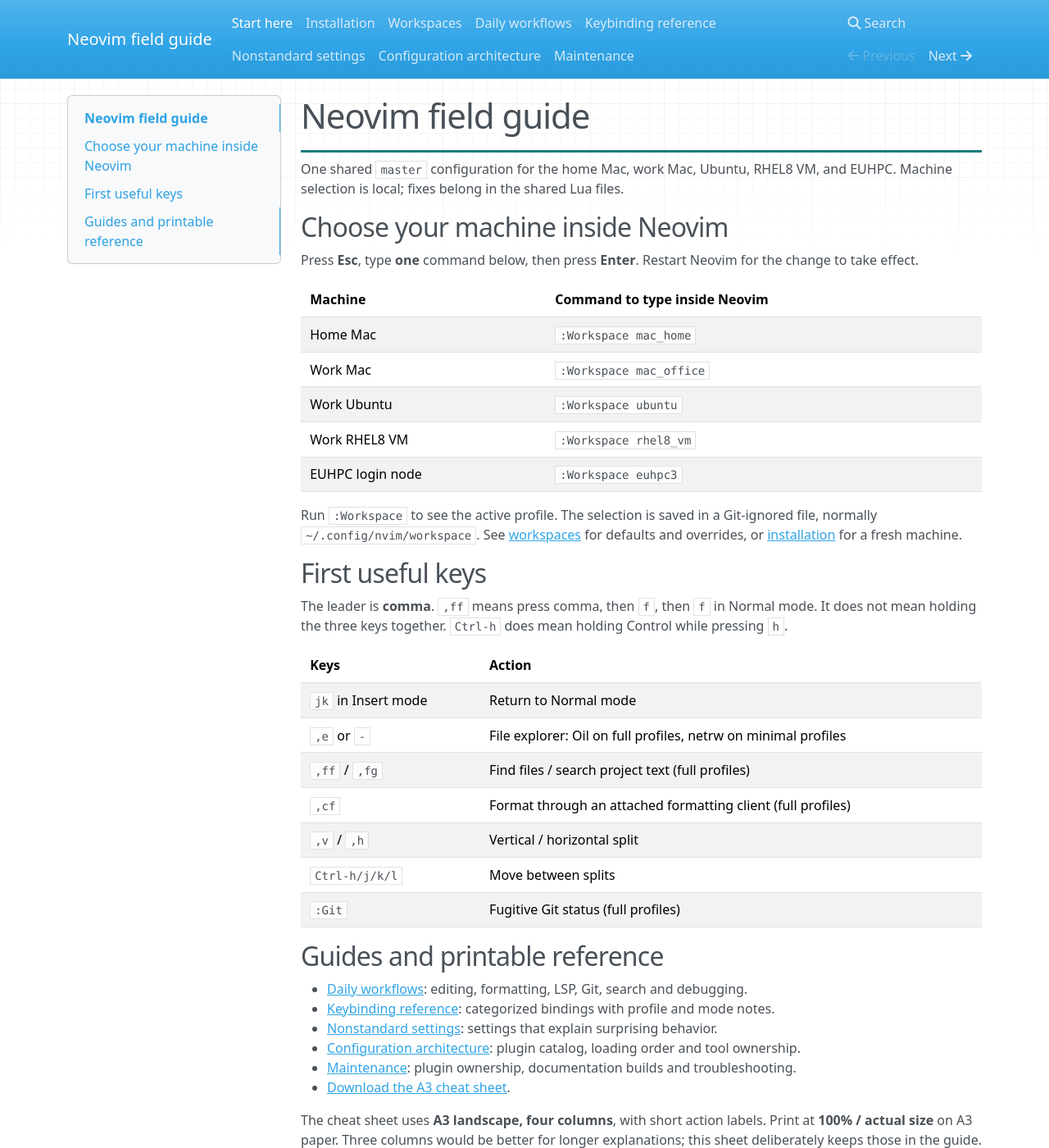
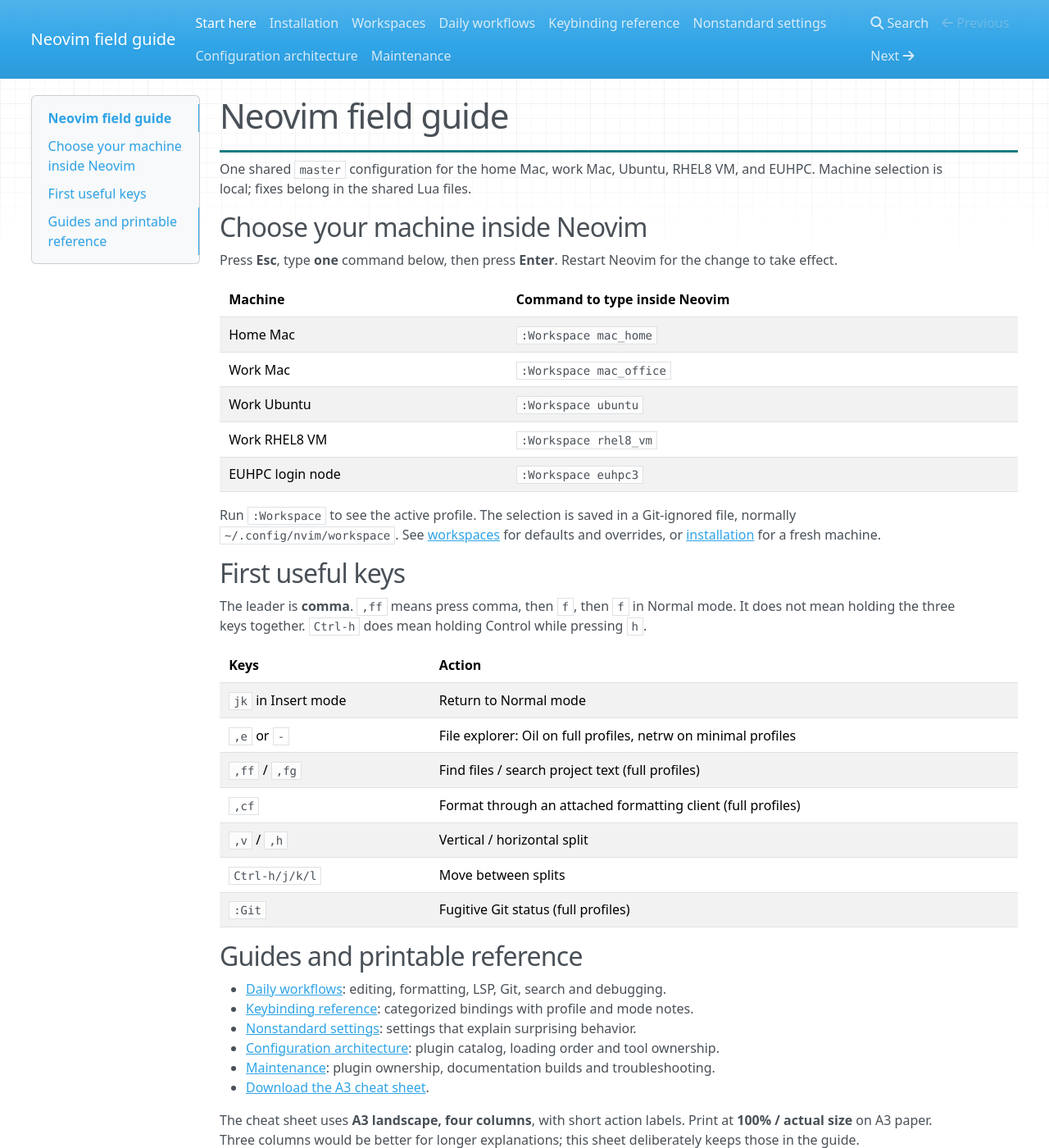
Before and after one commit to etibger/neovim_config, an MkDocs documentation site: the page built from docs/index.md, in a window 1280 px wide and 1400 px high. Shown: the whole window at 82% size. Built offline with MkDocs 1.6.1, drawn with Linux system fonts in a browser that asks for light colours; nearby versions of some CDN libraries.

Commit message:
use available screen width for documentation layout

```diff
--- a/docs/stylesheets/extra.css
+++ b/docs/stylesheets/extra.css
@@ -1,4 +1,31 @@
-:root { --guide-accent: #147d80; }
+:root {
+  --guide-accent: #147d80;
+  --guide-page-width: 96%;
+  --guide-prose-width: 100ch;
+}
+/* Replace Bootstrap's fixed desktop cap with a fluid page and bounded sidebar. */
+@media screen and (min-width: 768px) {
+  body > .container,
+  .navbar > .container {
+    width: var(--guide-page-width);
+    max-width: none;
+  }
+  body > .container > .row > .col-md-3 {
+    flex: 0 0 clamp(14rem, 18vw, 20rem);
+    width: clamp(14rem, 18vw, 20rem);
+  }
+  body > .container > .row > [role="main"] {
+    flex: 1 1 0;
+    width: auto;
+    min-width: 0;
+  }
+  [role="main"] > p,
+  [role="main"] > ul,
+  [role="main"] > ol,
+  [role="main"] > .admonition {
+    max-width: var(--guide-prose-width);
+  }
+}
 h1, h2, h3 { letter-spacing: -.025em; }
 h1 { border-bottom: 3px solid var(--guide-accent); padding-bottom: .4em; }
 table { width: 100%; }
```
